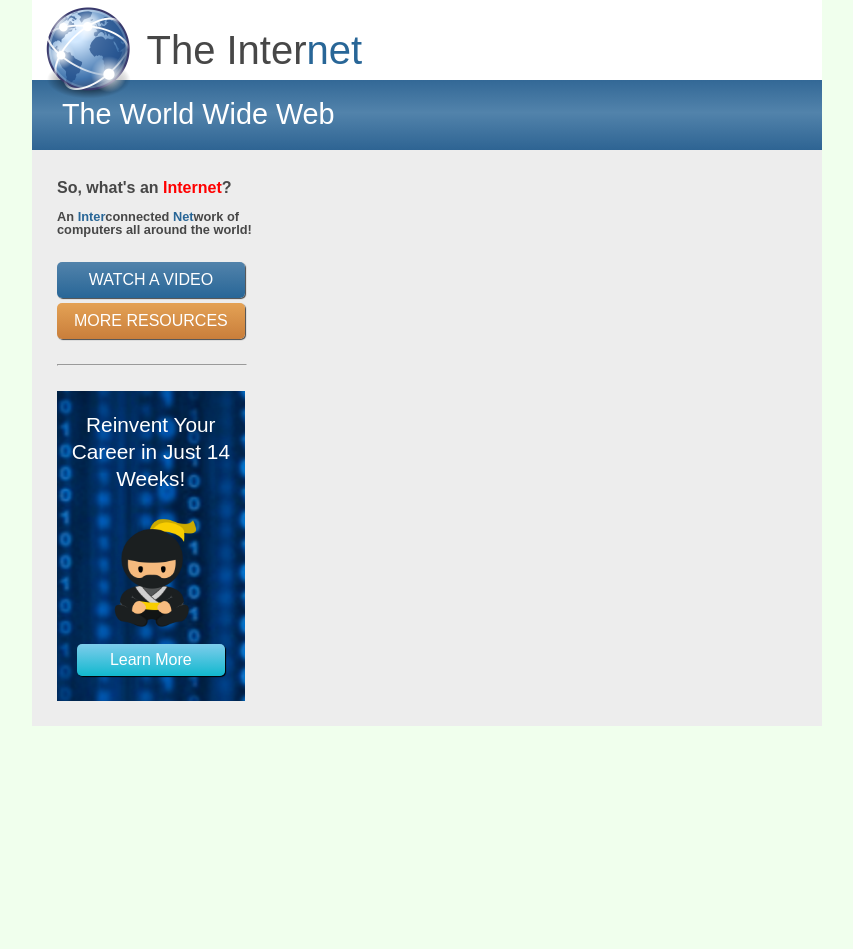
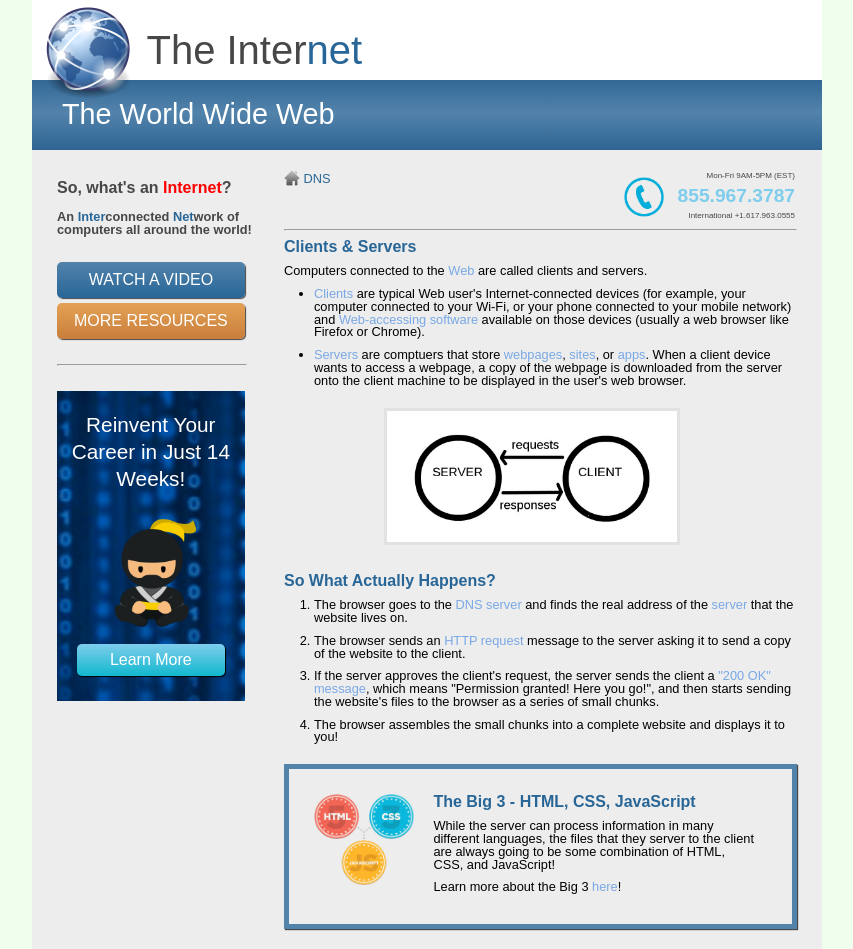
Before and after one commit to timcoville/internetproject, a plain HTML site: page index.html in a window 1280 px wide. Shown: the whole page, without its empty margins (213-1066 px from the left). Before the commit the page ends 800 px from the top, so only its background shows below. Drawn offline with Linux system fonts and the light colour scheme.

Commit message:
Finished Content + Styling that Section

```diff
--- a/index.html
+++ b/index.html
@@ -15,9 +15,10 @@
                 <h2>The World Wide Web</h2>
             </div>
             <div id="sub-header">
-                <img src="images/globe.png">
+                <img src="images/globe.png" alt="Global Internet">
                 <h1>The Inter<span class="blue">net</span></h1>
             </div>
+        </div>
         <div id="left-content">
             <h3>So, what's an <span class="red">Internet</span>?</h3>
             <p>An <span class="blue">Inter</span>connected <span class="blue">Net</span>work of computers all around the world!</p>
@@ -31,7 +32,40 @@
             </div>
         </div>
         <div id="right-content">
+            <div class="blue font-small display">
+                  <img src="images/home.png" width="16" class="alignbottom" alt="Home Symbol">
+                  DNS
+            </div>
+            <div class="phone">
+                <div class="toptext display">Mon-Fri 9AM-5PM (EST)</div>
+                <div class="middletext display">855.967.3787</div>
+                <div class="toptext display">International +1.617.963.0555</div>
+            </div>
+            <hr>
+            <h2>Clients &amp; Servers</h2>
+            <p>Computers connected to the <a href="">Web</a> are called clients and servers.</p>
+            <ul>
+                <li><a href="">Clients</a> are typical Web user's Internet-connected devices (for example, your computer connected to your Wi-Fi, or your phone connected to your mobile network) and <a href="">Web-accessing software</a> available on those devices (usually a web browser like Firefox or Chrome).</li>
+                <li><a href="">Servers</a> are comptuers that store <a href="">webpages</a>, <a href="">sites</a>, or <a href="">apps</a>. When a client device wants to access a webpage, a copy of the webpage is downloaded from the server onto the client machine to be displayed in the user's web browser.</li>
+            </ul>
+            <img src="images/client_server.jpg" class="server" alt="Client Server">
+            <h2>So What Actually Happens?</h2>
+            <ol>
+                <li>The browser goes to the <a href="">DNS server</a> and finds the real address of the <a href="">server</a> that the website lives on.</li>
+                <li>The browser sends an <a href="">HTTP request</a> message to the server asking it to send a copy of the website to the client.</li>
+                <li>If the server approves the client's request, the server sends the client a <a href="">"200 OK" message</a>, which means "Permission granted! Here you go!", and then starts sending the website's files to the browser as a series of small chunks.</li>
+                <li>The browser assembles the small chunks into a complete website and displays it to you!</li>
+            </ol>
+            <div class="big-three">
+                <img src="images/html.png" width="100" alt="HTML CSS JavaScript">
+                <div class="primary">
+                    <h2>The Big 3 - HTML, CSS, JavaScript</h2>
+                    <p>While the server can process information in many different languages, the files that they server to the client are always going to be some combination of HTML, CSS, and JavaScript!</p>
+                    <p>Learn more about the Big 3 <a href="">here</a>!</p>
 
+
+                </div>
+            </div>
         </div>
     </div>
 </body>
--- a/style.css
+++ b/style.css
@@ -25,7 +25,7 @@ body {
 #sub-header {
     background-color: rgb(255, 255, 255);
     height: 80px;
-    margin-top: -150px;
+    margin: -150px 0 75px 0;
 }
 
 #sub-header img {
@@ -53,9 +53,10 @@ body {
 }
 
 #left-content {
-    margin: 75px 0 0 0;
+
     padding: 25px 25px;
     width: 25%;
+    display: inline-block;
 
 }
 
@@ -127,3 +128,115 @@ body {
     color: #ffffff;
     box-shadow: 1px 1px 1px #000000;
 }
+
+#right-content {
+    padding: 10px 0 0 0;
+    display: inline-block;
+    width: 65%;
+    vertical-align: top;
+}
+
+.alignbottom {
+    vertical-align: bottom;
+
+}
+
+.font-small {
+    font-size: .8em;
+    vertical-align: top;
+    padding: 5px 0 0 0;
+}
+
+.display {
+    display: inline-block;
+}
+
+.phone {
+    display: inline-block;
+    text-align: right;
+    width: 155px;
+    padding: 0 0 0 25px;
+    background-image: url("images/phone.png");
+    background-repeat: no-repeat;
+    background-size: 40px;
+    background-position: 9px 12px;
+    margin: 0 0 0 280px;
+
+}
+
+.toptext {
+    font-size: .5em;
+    color: #474747;
+
+}
+
+.middletext {
+    font-size: 1.2em;
+    color: #7ECDEC;
+    font-weight: bold;
+    margin: 5px 0 0 0;
+}
+
+#right-content h2 {
+    color: #286697;
+    font-weight: bold;
+    margin: 5px 0;
+}
+
+#right-content p {
+    margin: 10px 0;
+    font-size: .8em;
+}
+
+#right-content ul li {
+    list-style-type: disc;
+    margin: 10px 0 0 30px;
+    font-size: .8em;
+}
+
+#right-content a {
+    text-decoration: none;
+    color: #79a8e5;
+}
+
+.server {
+    width: 250px;
+    margin:  20px 0 20px 100px;
+    padding: 20px;
+    border: 3px #e2e2e2 solid;
+    background-color: #ffffff;
+}
+
+
+#right-content ol li {
+    list-style-type: decimal;
+    margin: 10px 0 0 30px;
+    font-size: .8em;
+}
+
+.big-three {
+    margin: 20px 0;
+    border: 5px #5283AB solid;
+    box-shadow: 1px 1px 1px #474747;
+    padding: 25px 0 20px 25px;
+}
+
+.big-three img {
+    vertical-align: top;
+    display: inline-block;
+    margin: 0 15px 0 0;
+}
+
+.big-three h2 {
+    display: inline;
+    vertical-align: top;
+}
+
+.primary {
+    display: inline-block;
+    width: 325px;
+}
+
+.primary p {
+    font-size: .8em;
+}
```
